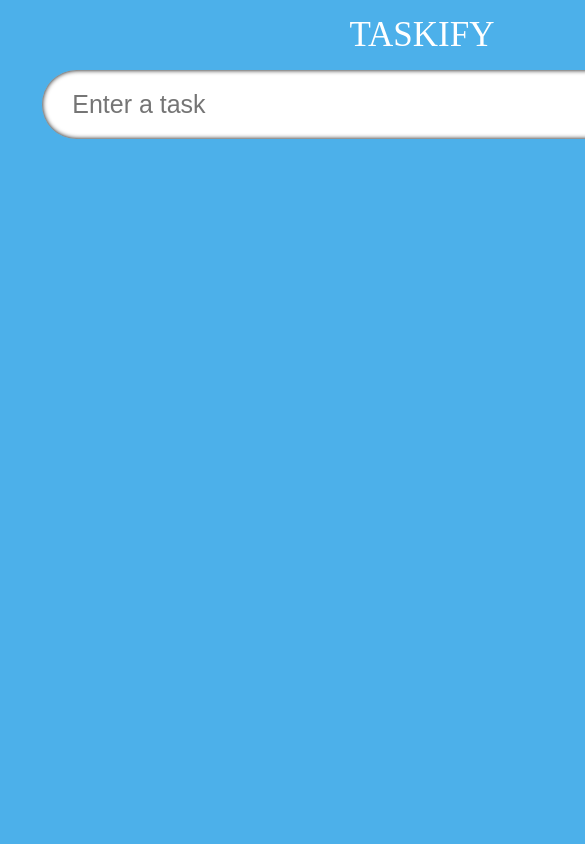
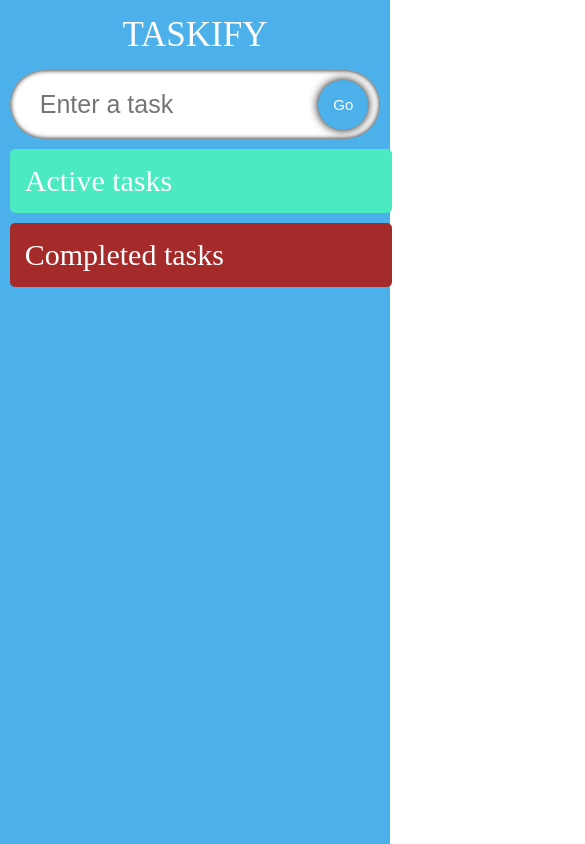
Before and after one commit to Yugoslife/TypeScript_Taskify, a React (Create React App) app: page / in a window 390 px wide. Shown: the top 844 px of the page, 585 px wide, since content can reach past the window. Built offline with nearby package versions, Linux system fonts and the light colour scheme; a web font is replaced by a local one.

Commit message:
added columns with cards

```diff
--- a/package.json
+++ b/package.json
@@ -12,6 +12,7 @@
     "@types/react-dom": "^18.0.10",
     "react": "^18.2.0",
     "react-dom": "^18.2.0",
+    "react-icons": "^4.7.1",
     "react-scripts": "5.0.1",
     "typescript": "^4.9.4",
     "web-vitals": "^2.1.4"
--- a/src/App.css
+++ b/src/App.css
@@ -1,7 +1,7 @@
 @import url("https://fonts.googleapis.com/css2?family=Neucha&display=swap");
 
 .App {
-  width: 100vh;
+  width: 100%;
   height: 100vh;
   display: flex;
   flex-direction: column;
--- /dev/null
+++ b/src/components/SingleTodo.tsx
@@ -0,0 +1,78 @@
+import React, { useEffect, useRef, useState } from "react";
+import { Todo } from "../model";
+import { AiFillDelete, AiFillEdit } from "react-icons/ai";
+import { MdDone } from "react-icons/md";
+import "./styles.css";
+
+type Props = {
+  todo: Todo;
+  todos: Todo[];
+  setTodos: React.Dispatch<React.SetStateAction<Todo[]>>;
+};
+
+const SingleTodo = ({ todo, todos, setTodos }: Props) => {
+  const [edit, setEdit] = useState<boolean>(false);
+  const [editTodo, setEditTodo] = useState<string>(todo.todo);
+
+  const handleDone = (id: number) => {
+    setTodos(
+      todos.map((todo) =>
+        todo.id === id ? { ...todo, isDone: !todo.isDone } : todo
+      )
+    );
+  };
+
+  const handleDelete = (id: number) => {
+    setTodos(todos.filter((todo) => todo.id !== id));
+  };
+
+const handleEdit =(e:React.FormEvent, id:number) =>{
+    e.preventDefault()
+    setTodos(
+        todos.map((todo)=>(todo.id===id?{...todo, todo:editTodo}:todo)
+        ));
+    setEdit(false)
+}
+
+const inputRef = useRef<HTMLInputElement>(null)
+
+useEffect(() => {
+inputRef.current?.focus()
+}, [edit])
+
+
+  return (
+    <form className="todos__single" onSubmit={(e)=> handleEdit(e, todo.id)}>
+      {edit ? (
+        <input
+        ref={inputRef}
+        value={editTodo}
+        onChange={(e)=>setEditTodo(e.target.value)}
+        className="todos__single--text"/>
+      ) : todo.isDone ? (
+        <s className="todos__single--text">{todo.todo}</s>
+      ) : (
+        <span className="todos__single--text">{todo.todo}</span>
+      )}
+
+      <div>
+        <span className="icon"
+        onClick={() => {
+          if (!edit && !todo.isDone) {
+            setEdit(!edit);
+          }
+        }}>
+          <AiFillEdit />
+        </span>
+        <span className="icon"  onClick={() => handleDelete(todo.id)}>
+          <AiFillDelete />
+        </span>
+        <span className="icon" onClick={() => handleDone(todo.id)}>
+          <MdDone />
+        </span>
+      </div>
+    </form>
+  );
+};
+
+export default SingleTodo;
--- a/src/components/TodoList.tsx
+++ b/src/components/TodoList.tsx
@@ -1,5 +1,6 @@
 import React from "react";
 import { Todo } from "../model";
+import SingleTodo from "./SingleTodo";
 import "./styles.css";
 
 interface Props {
@@ -9,10 +10,44 @@ interface Props {
 
 const TodoList: React.FC<Props> = ({ todos, setTodos }) => {
   return (
-    <div className="todos">
-      {todos.map((todo) => (
-        <li>{todo.todo}</li>
-      ))}
+    // <div className="todos">
+    //   {todos.map((todo) => (
+    //     <SingeTodo todo={todo} key={todo.id}
+    //     todos={todos}
+    //     setTodos={setTodos}/>
+    //   ))}
+    // </div>
+    <div className="container">
+      <div className="todos">
+        <span className="todos__heading">
+            Active tasks
+            </span>
+            {
+                todos.map((todo) =>(
+                    <SingleTodo
+                    todo={todo}
+                    todos={todos}
+                    key={todo.id}
+                    setTodos={setTodos}
+                    />
+                ))
+            }
+      </div>
+      <div className="todos remove">
+      <span className="todos__heading">
+            Completed tasks
+            </span>
+            {
+                todos.map((todo) =>(
+                    <SingleTodo
+                    todo={todo}
+                    todos={todos}
+                    key={todo.id}
+                    setTodos={setTodos}
+                    />
+                ))
+            }
+      </div>
     </div>
   );
 };
--- a/src/components/styles.css
+++ b/src/components/styles.css
@@ -1,12 +1,12 @@
 .input {
   display: flex;
-  width: 90%;
+  width: 95%;
   position: relative;
   align-items: center;
 }
 
 .input_box {
-  width: 90%;
+  width: 100%;
   border-radius: 50px;
   padding: 20px 30px;
   font-size: 25px;
@@ -24,7 +24,7 @@
   position: absolute;
   width: 50px;
   height: 50px;
-  margin: 40px;
+  margin: 12px;
   border-radius: 50px;
   right: 0px;
   border: none;
@@ -36,17 +36,88 @@
 }
 
 .input_submit:hover {
-background-color: rgb(126, 198, 240);
+  background-color: rgb(126, 198, 240);
 }
 
 .input_submit:active {
-transform: scale(0.7);
-box-shadow: 0 0 5px rgb(37, 37, 37);
+  transform: scale(0.7);
+  box-shadow: 0 0 5px rgb(37, 37, 37);
+}
+
+.container {
+  width: 95%;
+  display: flex;
+  margin-top: 10px;
+  justify-content: space-between;
+  align-items: flex-start;
 }
 
 .todos {
   display: flex;
-  justify-content: space-evenly;
-  width: 90%;
-  flex-wrap: wrap;
+  width: 47.5%;
+  flex-direction: column;
+  padding: 15px;
+  border-radius: 5px;
+  background-color: rgb(76, 234, 192);
 }
+
+.todos__single {
+  display: flex;
+  /* width: 29.5%; */
+  border-radius: 5px;
+  padding: 20px;
+  margin-top: 15px;
+  background-image: url("https://img.freepik.com/free-photo/crumpled-yellow-paper-background-close-up_60487-2390.jpg?size=626&ext=jpg");
+  transition: 0.2s;
+}
+
+.todos__single:hover {
+  box-shadow: 0 0 5px black;
+transform: scale(1.03);
+}
+
+.todos__singe--text {
+  flex: 1;
+  padding: 5px;
+  border: none;
+  font-size: 20px;
+}
+
+.todos__singe--text:focus {
+  outline: none;
+}
+
+.todos__heading{
+  font-size: 30px;
+  color:white;
+}
+
+.icon {
+  margin-left: 10px;
+  font-size: 25px;
+  cursor: pointer;
+}
+
+@media (max-width: 1100px) {
+  .todos {
+    width: 45%;
+  }
+}
+
+@media (max-width: 700px) {
+  .input {
+    width: 95%;
+  }
+  .container {
+    width: 95%;
+    flex-direction: column;
+  }
+  .todos {
+    width: 95%;
+    margin-bottom: 10px;
+  }
+}
+
+.remove{
+  background-color: brown;
+}
```
Also changed, not shown: 1 other file (tests, documents, lock files or other folders).
